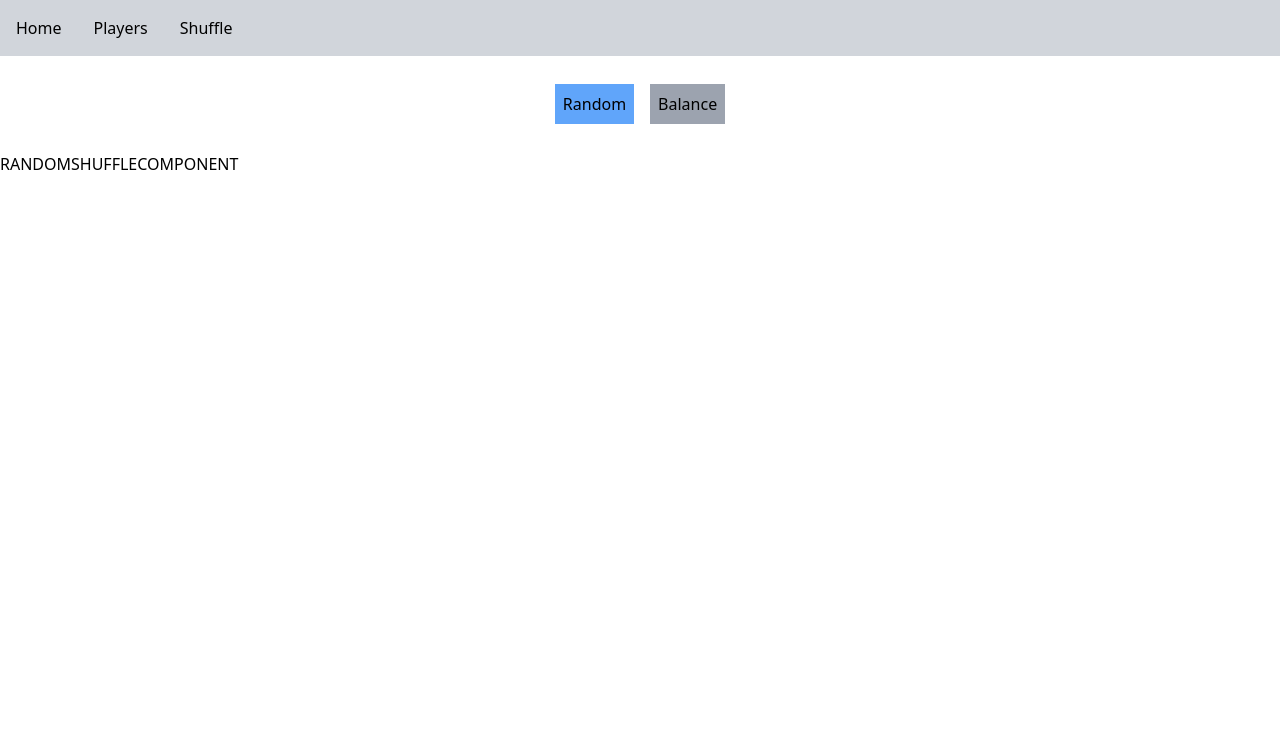
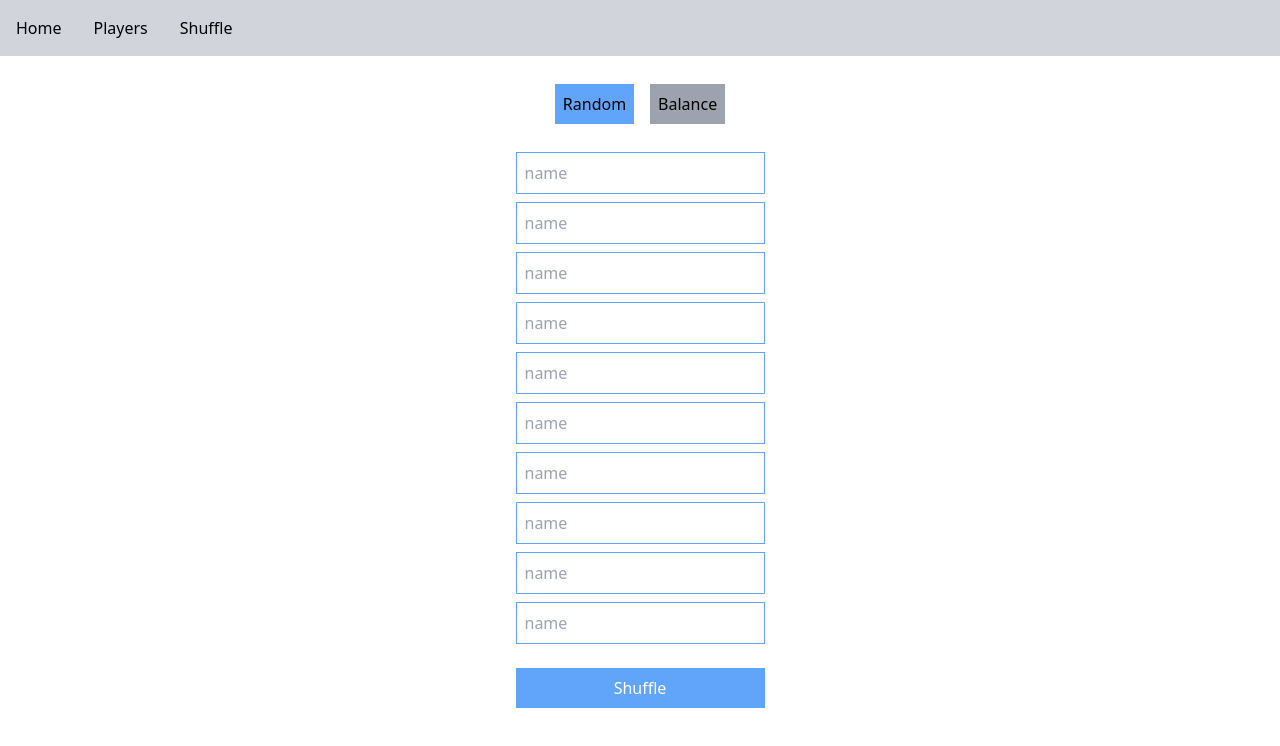
Before and after one commit to rimla1/custom-tracker-frontend, a React (Vite) app: page / in a window 1280 px wide. Shown: the top 746 px of the page. Built offline with nearby package versions, Linux system fonts and the light colour scheme.

Commit message:
feat: Random Shuffle Logic Implemented

```diff
--- a/src/components/Shuffle.jsx
+++ b/src/components/Shuffle.jsx
@@ -1,4 +1,6 @@
 import { useState } from 'react';
+import ShuffleBalance from './ShuffleBalance';
+import ShuffleRandom from './ShuffleRandom';
 
 const Shuffle = () => {
   const [activeButton, setActiveButton] = useState('random')
@@ -19,7 +21,7 @@ const Shuffle = () => {
         <button onClick={activeButton === "random" ? clickBalance : null} className={`m-2 p-2 ${activeButton === 'balance' ? 'bg-blue-400' : 'bg-gray-400'}`}>Balance</button>
       </div>
       <div>
-        <h1>{activeButton === 'random' ? "RANDOMSHUFFLECOMPONENT" : "BALANCESHUFFLECOMPONENT" } </h1>
+        {activeButton === 'random' ? <ShuffleRandom /> : <ShuffleBalance /> }
       </div>
     </div>
   );
--- /dev/null
+++ b/src/components/ShuffleBalance.jsx
@@ -0,0 +1,10 @@
+const ShuffleBalance = () => {
+    return (
+        <div>
+            <h1>Input FORM Balance</h1>
+            <button>Shuffle</button>
+        </div>
+    )
+}
+
+export default ShuffleBalance
--- /dev/null
+++ b/src/components/ShuffleRandom.jsx
@@ -0,0 +1,70 @@
+import React, { useState } from 'react';
+import { RANDOMSHUFFLE_API } from '../utils/constants';
+
+const ShuffleRandom = () => {
+  const [inputValues, setInputValues] = useState(Array(10).fill(''));
+  const [teams, setTeams] = useState([]);
+
+  const handleInputChange = (index, value) => {
+    const newInputValues = [...inputValues];
+    newInputValues[index] = value;
+    setInputValues(newInputValues);
+  };
+
+  const handleSubmit = async (event) => {
+    event.preventDefault();
+    const data = await fetch(`${RANDOMSHUFFLE_API}`, {
+      method: 'POST',
+      headers: { 'Content-Type': 'application/json' },
+      body: JSON.stringify({ players: inputValues }),
+    });
+    const teams = await data.json();
+    setTeams(teams);
+  };
+
+  return (
+    <>
+      <div className='flex flex-col items-center'>
+        <form className='flex flex-col justify-center' onSubmit={handleSubmit}>
+          {inputValues.map((value, index) => (
+            <input
+              key={index}
+              className='mb-2 p-2 border border-solid border-blue-400 outline-blue-600'
+              placeholder='name'
+              value={value}
+              onChange={(e) => handleInputChange(index, e.target.value)}
+              required
+            />
+          ))}
+          <button type='submit' className='mt-4 p-2 bg-blue-400 text-white'>
+            Shuffle
+          </button>
+        </form>
+      </div>
+      {teams.length === 2 && (
+        <div className='flex justify-center items-start space-x-4 mt-6 mb-6'>
+          <div className='bg-blue-200 p-4 rounded shadow w-60'>
+            {teams.length === 2
+              ? teams[0].map((team, index) => (
+                  <h1 className='m-2 p-2 bg-blue-50 rounded shadow' key={index}>
+                    {team}
+                  </h1>
+                ))
+              : null}
+          </div>
+          <div className='bg-red-200 p-4 rounded shadow w-60'>
+            {teams.length === 2
+              ? teams[1].map((team, index) => (
+                  <h1 className='m-2 p-2 bg-red-50 rounded shadow' key={index}>
+                    {team}
+                  </h1>
+                ))
+              : null}
+          </div>
+        </div>
+      )}
+    </>
+  );
+};
+
+export default ShuffleRandom;
```
